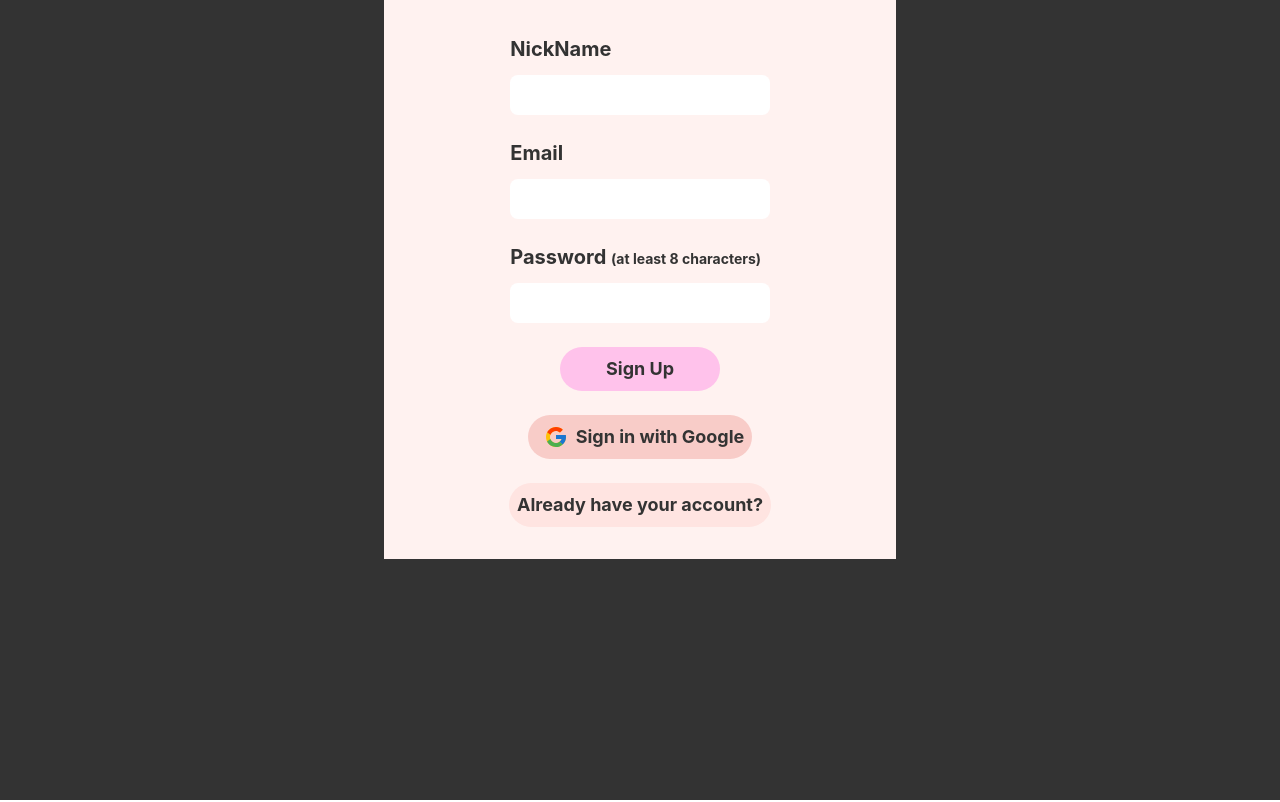
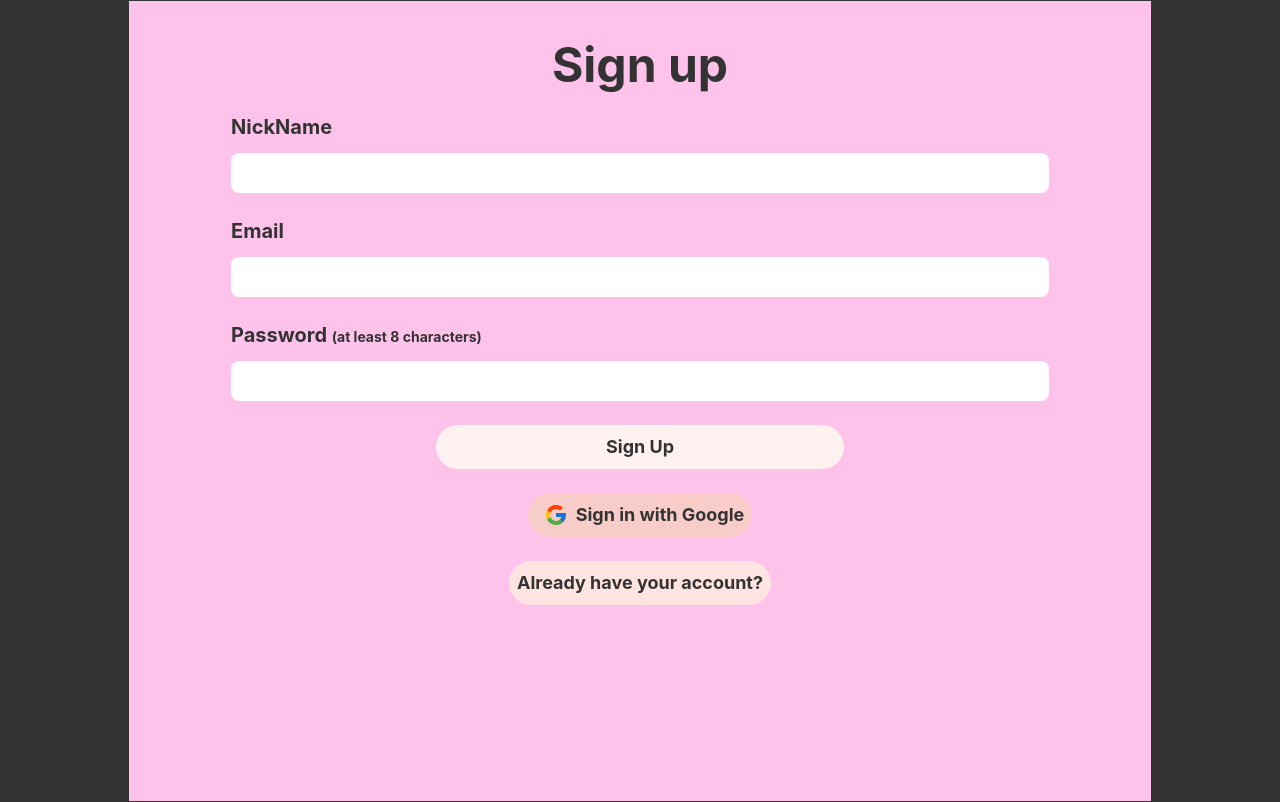
Before and after one commit to washogo/movie-party, a Next.js app: page /signup in a window 1280 px wide. Built offline with nearby package versions, Linux system fonts and the light colour scheme; no server answers.

Commit message:
fix: sign in page and sign up page

```diff
--- a/pages/signin.tsx
+++ b/pages/signin.tsx
@@ -33,23 +33,23 @@ const SignIn = () => {
   };
 
   return (
-    <div className="flex flex-col items-center justify-end h-screen bg-Black shadow border border-Black pb-40">
-      <div className="lg:w-2/5 flex flex-col space-y-6 items-center justify-start px-14 pb-8 my-20 bg-Primary">
-        <p className="flex-1 h-full text-5xl font-bold text-center text-Black p-5">Sign in</p>
-        <div className="w-full pl-6">
-          <p className="text-xl font-bold text-Black">Email</p>
+    <div className="h-full bg-Black shadow border border-Black">
+      <div className="xs:w-full md:w-4/5 mx-auto flex flex-col space-y-6 items-center bg-Primary h-screen">
+        <p className="text-5xl font-bold text-center text-Black pt-10">Sign in</p>
+        <div className="w-4/5 flex flex-col">
+          <label className="text-xl font-bold text-Black">Email</label>
           <input
             type="email"
-            className="lg:w-3/4 h-10 text-lg p-2 mt-3 lg:ml-10 rounded-lg"
+            className="w-full h-10 text-lg mt-3 mx-auto rounded-lg"
             value={email}
             onChange={(e) => setEmail(e.target.value)}
           />
         </div>
-        <div className="w-full pl-6">
-          <p className="text-xl font-bold text-Black">Password</p>
+        <div className="w-4/5 flex flex-col">
+          <label className="text-xl font-bold text-Black">Password</label>
           <input
             type="password"
-            className="lg:w-3/4 h-10 text-lg p-2 mt-3 lg:ml-10 rounded-lg"
+            className="w-full h-10 text-lg mt-3 mx-auto rounded-lg"
             value={password}
             onChange={(e) => setPassword(e.target.value)}
           />
--- a/pages/signup.tsx
+++ b/pages/signup.tsx
@@ -1,104 +1,94 @@
-import "../firebase/firebase";
-import {
-  getAuth,
-  createUserWithEmailAndPassword,
-  GoogleAuthProvider,
-  signInWithRedirect,
-} from "firebase/auth";
-import { FcGoogle } from "react-icons/fc";
-import { MouseEventHandler, useState } from "react";
-import { useRouter } from "next/router";
-import { toast } from "react-toastify";
+import '../firebase/firebase';
+import { getAuth, createUserWithEmailAndPassword, GoogleAuthProvider, signInWithRedirect } from 'firebase/auth';
+import { FcGoogle } from 'react-icons/fc';
+import { MouseEventHandler, useState } from 'react';
+import { useRouter } from 'next/router';
+import { toast } from 'react-toastify';
 
 const Signup = () => {
-  const [name, setName] = useState("");
-  const [email, setEmail] = useState("");
-  const [password, setPassword] = useState("");
+  const [name, setName] = useState('');
+  const [email, setEmail] = useState('');
+  const [password, setPassword] = useState('');
   const auth = getAuth();
   const router = useRouter();
   const GoogleProvider = new GoogleAuthProvider();
 
   const onClickSignUp: MouseEventHandler<HTMLButtonElement> = (e) => {
     e.preventDefault();
-    if (password.length >= 8 && name !== "") {
+    if (password.length >= 8 && name !== '') {
       createUserWithEmailAndPassword(auth, email, password)
         .then((userCredential) => {
           const { uid } = userCredential.user;
           router.push({
-            pathname: "/registration",
+            pathname: '/registration',
             query: { uid: uid, nickname: name, email: email },
           });
         })
         .catch((error) => {
           switch (error.code) {
-            case "auth/missing-email":
-              toast.warning("メールアドレスが間違っています");
+            case 'auth/missing-email':
+              toast.warning('メールアドレスが間違っています');
               break;
-            case "auth/invalid-email":
-              toast.warning("メールアドレスが間違っています");
+            case 'auth/invalid-email':
+              toast.warning('メールアドレスが間違っています');
               break;
-            case "auth/email-already-in-use":
-              toast.warning("メールアドレスは登録済みです");
+            case 'auth/email-already-in-use':
+              toast.warning('メールアドレスは登録済みです');
               break;
             default:
-              toast.error("アカウントを作成できません");
+              toast.error('アカウントを作成できません');
               break;
           }
           console.log(error);
         });
     } else if (password.length < 8) {
-      toast.warning("パスワードは８文字以上です");
-    } else if (name === "") {
-      toast.warning("ニックネームを入力してください");
+      toast.warning('パスワードは８文字以上です');
+    } else if (name === '') {
+      toast.warning('ニックネームを入力してください');
     }
   };
 
   const onClickGoogleSignUp: MouseEventHandler<HTMLButtonElement> = (e) => {
     e.preventDefault();
     signInWithRedirect(auth, GoogleProvider);
-    router.push("/loading/loading3");
+    router.push('/loading/loading3');
   };
 
   return (
-    <div className="flex flex-col items-center justify-end h-screen w-full bg-Black shadow border border-Black pb-40">
-      <div className="w-full sm:w-1/2 lg:w-2/5 flex flex-col space-y-6 items-center justify-start px-14 my-20 pb-8 bg-Gray">
-        <p className="w-full h-full lg:text-5xl text-5xl font-bold text-center text-Black p-5">
-          Sign up
-        </p>
-        <div className="w-3/4 xl:px-5">
-          <p className="text-xl font-bold text-Black">NickName</p>
+    <div className="h-full bg-Black shadow border border-Black">
+      <div className="xs:w-full md:w-4/5 mx-auto flex flex-col space-y-6 items-center bg-Primary h-screen">
+        <p className="text-5xl font-bold text-center text-Black pt-10">Sign up</p>
+        <div className="w-4/5 flex flex-col">
+          <label className="text-xl font-bold text-Black">NickName</label>
           <input
             type="text"
-            className="w-full h-10 text-lg p-2 mt-3 rounded-lg"
+            className="w-full h-10 text-lg mt-3 mx-auto rounded-lg"
             onChange={(e) => setName(e.target.value)}
           />
         </div>
-        <div className="w-3/4 xl:px-5">
-          <p className="text-xl font-bold text-Black">Email</p>
+        <div className="w-4/5 flex flex-col">
+          <label className="text-xl font-bold text-Black">Email</label>
           <input
             type="email"
-            className="w-full h-10 text-lg p-2 mt-3 rounded-lg"
+            className="w-full h-10 text-lg mt-3 mx-auto rounded-lg"
             value={email}
             onChange={(e) => setEmail(e.target.value)}
           />
         </div>
-        <div className="w-3/4 xl:px-5">
-          <p className="text-xl font-bold text-Black">
-            Password{" "}
-            <span className="text-sm font-bold text-Black">
-              (at least 8 characters)
-            </span>
-          </p>
+        <div className="w-4/5 flex flex-col">
+          <label className="text-xl font-bold text-Black">
+            Password <span className="text-sm font-bold text-Black">(at least 8 characters)</span>
+          </label>
           <input
             type="password"
-            className="w-full h-10 text-lg p-2 mt-3 rounded-lg"
+            className="w-full h-10 text-lg mt-3 mx-auto rounded-lg"
             value={password}
             onChange={(e) => setPassword(e.target.value)}
           />
         </div>
         <div className="xl:w-2/5 h-15">
           <button
-            className="h-full w-full text-sm lg:text-lg font-bold text-center text-Black bg-Primary rounded-full py-2 px-5"
+            className="h-full w-full text-sm lg:text-lg font-bold text-center text-Black bg-Gray rounded-full py-2 px-5"
             onClick={onClickSignUp}
           >
             Sign Up
@@ -116,7 +106,7 @@ const Signup = () => {
         <div className="h-15">
           <button
             className="h-full w-full text-sm lg:text-lg font-bold text-center text-Black bg-Tertiary rounded-full p-2"
-            onClick={() => router.push("/signin")}
+            onClick={() => router.push('/signin')}
           >
             Already have your account?
           </button>
```
